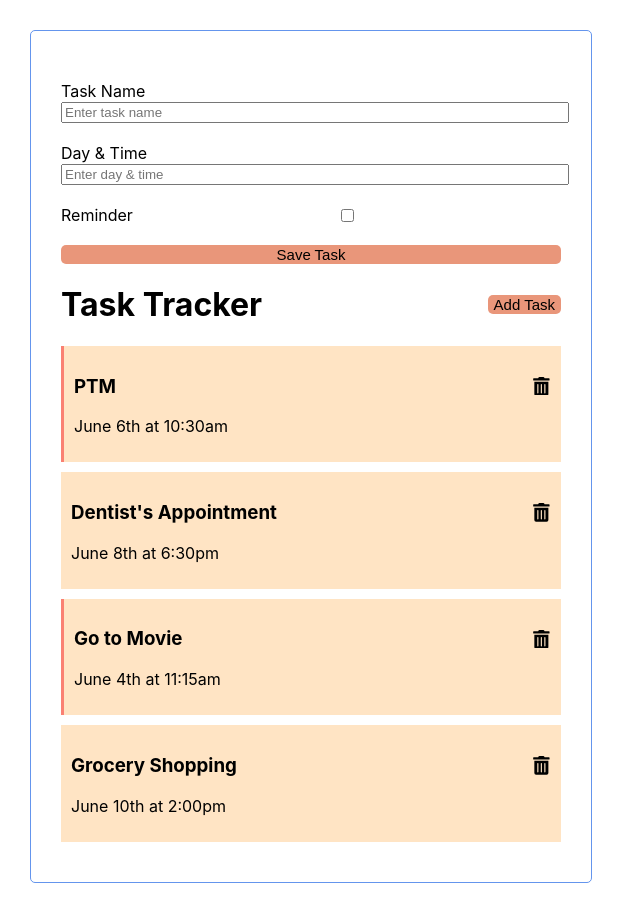
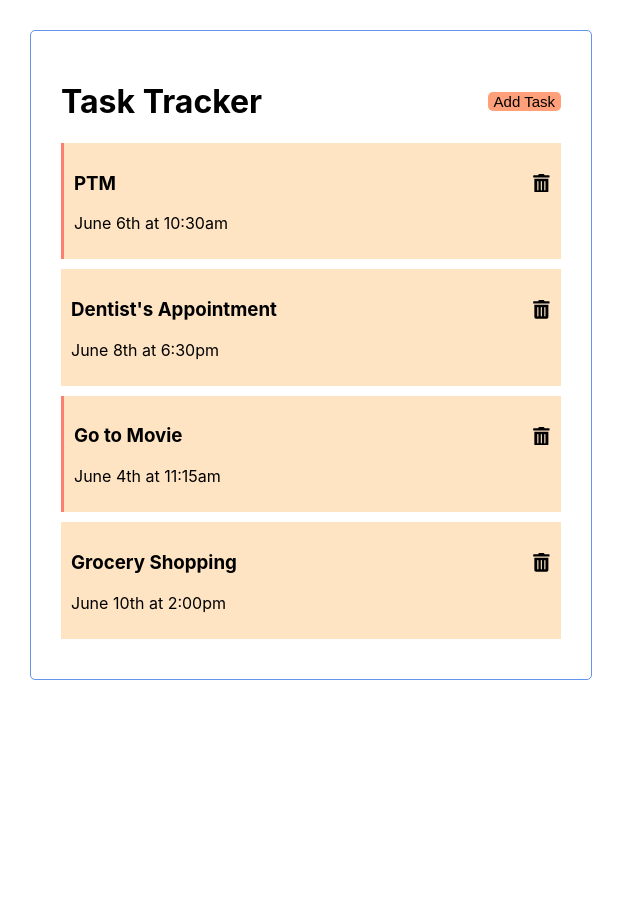
Before and after one commit to nehawalimbe/ReactPractice, a React (Create React App) app in the folder react-task-tracker/: page / in a window 1280 px wide. Shown: the whole page, without its empty margins (0-640 px from the left). After the commit the page ends 800 px from the top, so only its background shows below. Built offline with nearby package versions, Linux system fonts and the light colour scheme.

Commit message:
Toggle add task form

```diff
--- a/react-task-tracker/src/App.js
+++ b/react-task-tracker/src/App.js
@@ -6,6 +6,7 @@ import { useState } from 'react';
 
 
 function App() {
+  const [showAddTaskForm, setShowAddTaskForm] = useState(false);
   const [tasks, setTask] = useState([{
     id: 1,
     text: 'PTM',
@@ -28,6 +29,14 @@ function App() {
     reminder: false,
   }]);
 
+  const addTask = (task) => {
+    console.log(task);
+    let id = [...tasks].length + 1;
+    console.log('id ->', id);
+    let newTask = {id, ...task};
+    setTask([...tasks, newTask]);
+  }
+
   const deleteTask = (id) => {
     setTask(tasks.filter((task)=> {
       return task.id !== id;
@@ -48,8 +57,10 @@ function App() {
 
   return (
     <div className="container">
-      <AddTask></AddTask>
-      <Header title='Task Tracker' />
+      <Header title='Task Tracker' onAdd={()=> {
+        setShowAddTaskForm(!showAddTaskForm);
+      }} showAddTaskForm={showAddTaskForm}/>
+      {showAddTaskForm && <AddTask onAdd={addTask}></AddTask>}
       {tasks.length > 0 ? <Tasks tasks={tasks} onDelete={deleteTask} onToggle={toggleReminder}></Tasks>  : 'No tasks to display'}
     </div>
   );
--- a/react-task-tracker/src/components/AddTask.js
+++ b/react-task-tracker/src/components/AddTask.js
@@ -1,18 +1,35 @@
-function AddTask() {
-    return (<form className="add-task-form">
+import { useState } from 'react';
+function AddTask({ onAdd }) {
+    const [text, setText] = useState('');
+    const [day, setDay] = useState('');
+    const [reminder, setReminder] = useState(false);
+    const onSubmit = (e) => {
+        e.preventDefault();
+        onAdd({ text, day, reminder });
+        setText('')
+        setDay('')
+        setReminder(false)
+    }
+    return (<form className="add-task-form" onSubmit={onSubmit}>
         <div className="form-control">
             <label>Task Name</label>
-            <input type="text" placeholder="Enter task name"></input>
+            <input type="text" required placeholder="Enter task name" value={text} onChange={(e) => {
+                setText(e.target.value)
+            }}></input>
         </div>
         <div className="form-control">
             <label>Day & Time</label>
-            <input type="text" placeholder="Enter day & time"></input>
+            <input type="text" required placeholder="Enter day & time" value={day} onChange={(e) => {
+                setDay(e.target.value)
+            }}></input>
         </div>
         <div className="form-control reminder">
             <label>Reminder</label>
-            <input type="checkbox"></input>
+            <input type="checkbox" value={reminder} checked={reminder} onChange={(e) => {
+                setReminder(e.currentTarget.checked)
+            }}></input>
         </div>
-        <input type="submit" value="Save Task" className="btn btn-block"/>
+        <input type="submit" value="Save Task" className="btn btn-block" />
     </form>);
 }
 export default AddTask;
--- a/react-task-tracker/src/components/Header.js
+++ b/react-task-tracker/src/components/Header.js
@@ -5,9 +5,10 @@ function Header(props) {
             <h1>
                 {props.title}
             </h1>
-            <button className='btn'>
-                Add Task
+            <button className={`btn ${!props.showAddTaskForm && 'appearance'}`} onClick={props.onAdd}>
+                {`${!props.showAddTaskForm ? 'Add Task' : 'Close'}`}
             </button>
+
         </header>
     );
 }
--- a/react-task-tracker/src/index.css
+++ b/react-task-tracker/src/index.css
@@ -11,6 +11,7 @@ code {
   font-family: source-code-pro, Menlo, Monaco, Consolas, 'Courier New',
     monospace;
 }
+
 .container {
   min-height: 300px;
   overflow: auto;
@@ -34,8 +35,12 @@ code {
   border: none;
 }
 
+.btn.appearance {
+  background-color: lightsalmon;
+}
+
 .btn-block {
-  width:100%;
+  width: 100%;
   display: block;
 }
 
@@ -54,19 +59,24 @@ code {
 .task.reminder {
   border-left: 3px solid salmon;
 }
+
 .form-control {
   margin: 20px 0;
 }
-.form-control label{
+
+.form-control label {
   display: block;
 }
 
-.form-control input{
+.form-control input {
   width: 100%;
 }
 
-.form-control.reminder{
+.form-control.reminder {
   display: flex;
   justify-content: space-between;
   align-items: center;
 }
+.add-task-form {
+  margin-bottom: 20px;
+}
```
Also changed, not shown: 1 other file (tests, documents, lock files or other folders).
